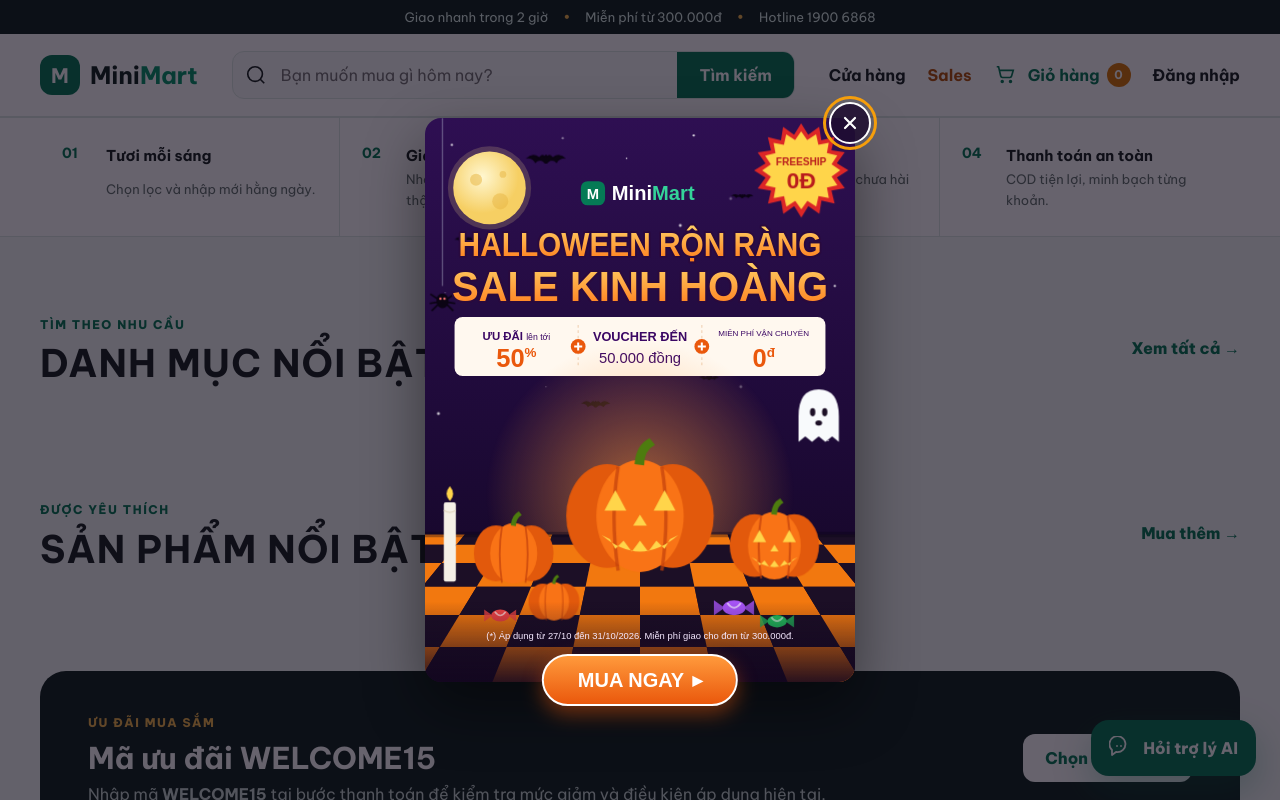
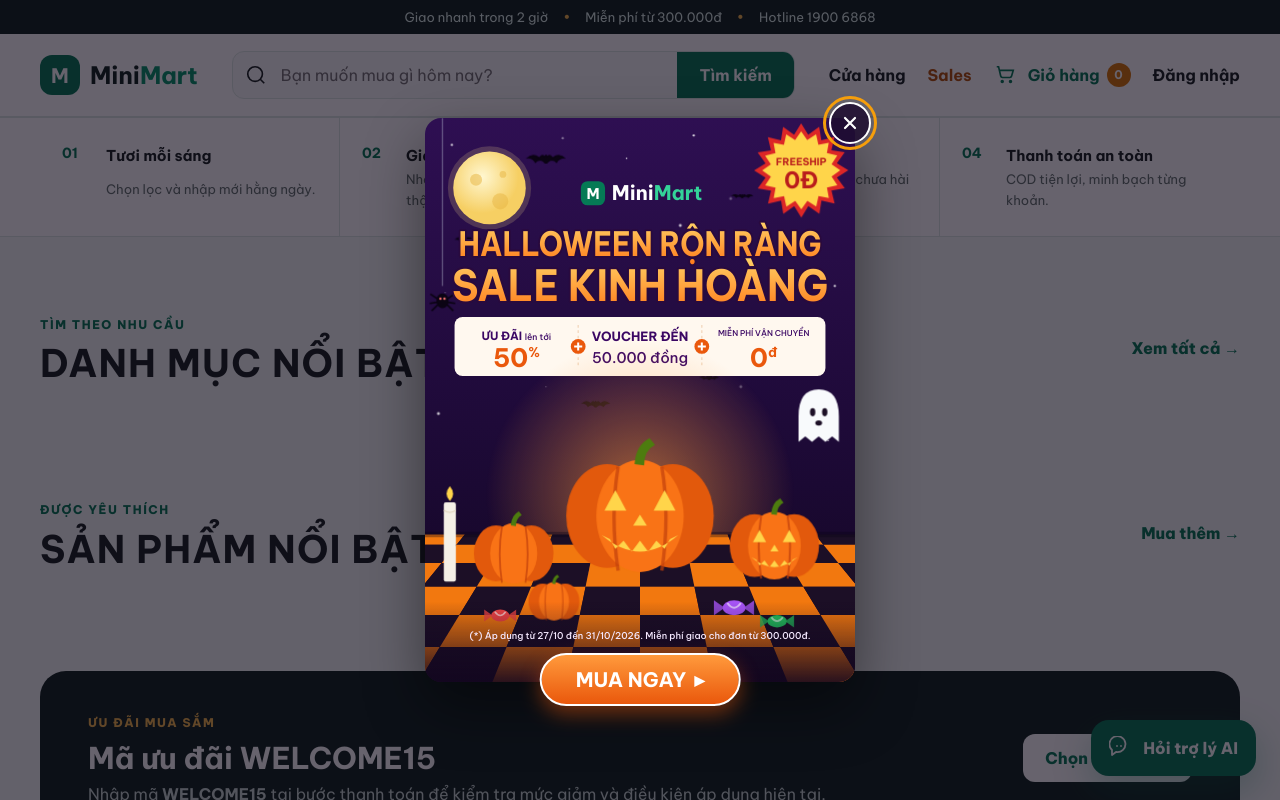
Before and after one commit to haoh7725/mini_mart_mongodb, a Laravel app: page / in a window 1280 px wide. Run offline with Laravel 12, Linux system fonts and the light colour scheme; data comes from the database, SQL or seed files in the repository; data that the repository does not hold is empty; style sheets or scripts are compiled from the project's sources; parts of the project's set-up code (start-up, migrations or seed data) failed here and were passed over.

Commit message:
fix: use Be Vietnam Pro on error pages and holiday popup
The storefront font switched from Rubik to Be Vietnam Pro, but the error
layout and the Halloween popup still referenced Rubik, which is no longer
loaded and fell back to the system font.

```diff
--- a/resources/views/components/halloween-popup.blade.php
+++ b/resources/views/components/halloween-popup.blade.php
@@ -158,11 +158,11 @@
     .hw-dialog{position:relative;width:min(430px,calc(100vw - 48px),calc((100vh - 110px) * 640 / 840));animation:hw-pop .35s cubic-bezier(.2,.9,.3,1.2) both}
     .hw-art{display:block;border-radius:16px;overflow:hidden;box-shadow:0 24px 60px rgba(0,0,0,.45)}
     .hw-art svg{display:block;width:100%;height:auto}
-    .hw-font{font-family:'Rubik',sans-serif}
+    .hw-font{font-family:'Be Vietnam Pro',sans-serif}
     .hw-headline text{fill:url(#hw-title-fill);stroke:#2a0a3d;stroke-width:6;paint-order:stroke;stroke-linejoin:round}
     .hw-close{position:absolute;top:-16px;right:-16px;z-index:2;width:42px;height:42px;display:grid;place-items:center;border:2px solid #fff;border-radius:50%;background:rgba(30,12,48,.85);cursor:pointer}
     .hw-close svg{width:20px;height:20px;stroke:#fff;stroke-width:2.6;stroke-linecap:round}
-    .hw-cta{position:absolute;left:50%;bottom:-24px;transform:translateX(-50%);display:flex;align-items:center;gap:8px;padding:12px 34px;border-radius:999px;border:2px solid #fff;background:linear-gradient(180deg,#ff9a3c,#ea580c);color:#fff;font:700 20px 'Rubik',sans-serif;white-space:nowrap;box-shadow:0 8px 20px rgba(234,88,12,.45)}
+    .hw-cta{position:absolute;left:50%;bottom:-24px;transform:translateX(-50%);display:flex;align-items:center;gap:8px;padding:12px 34px;border-radius:999px;border:2px solid #fff;background:linear-gradient(180deg,#ff9a3c,#ea580c);color:#fff;font:700 20px 'Be Vietnam Pro',sans-serif;white-space:nowrap;box-shadow:0 8px 20px rgba(234,88,12,.45)}
     .hw-cta:hover{background:linear-gradient(180deg,#ffab5c,#f26a13);color:#fff}
     .hw-flap{transform-box:fill-box;transform-origin:center;animation:hw-flap .5s ease-in-out infinite alternate}
     .hw-float{animation:hw-float 3s ease-in-out infinite}
--- a/resources/views/errors/layout.blade.php
+++ b/resources/views/errors/layout.blade.php
@@ -18,7 +18,7 @@
                     <path d="M70 58c0-22 13-36 30-36s30 14 30 36" fill="none" stroke="#10251d" stroke-width="6" stroke-linecap="round"/>
                     <path d="M72 86q4-6 8 0M120 86q4-6 8 0" fill="none" stroke="#fff" stroke-width="4" stroke-linecap="round"/>
                     <path d="M88 108q12-8 24 0" fill="none" stroke="#fff" stroke-width="4" stroke-linecap="round"/>
-                    <circle cx="160" cy="30" r="14" fill="#f2b54a"/><text x="160" y="36" text-anchor="middle" font-family="Rubik,sans-serif" font-weight="700" font-size="17" fill="#fff">!</text>
+                    <circle cx="160" cy="30" r="14" fill="#f2b54a"/><text x="160" y="36" text-anchor="middle" font-family="'Be Vietnam Pro',sans-serif" font-weight="700" font-size="17" fill="#fff">!</text>
                 </svg>
             </div>
             <span class="error-code">@yield('code')</span>
```
